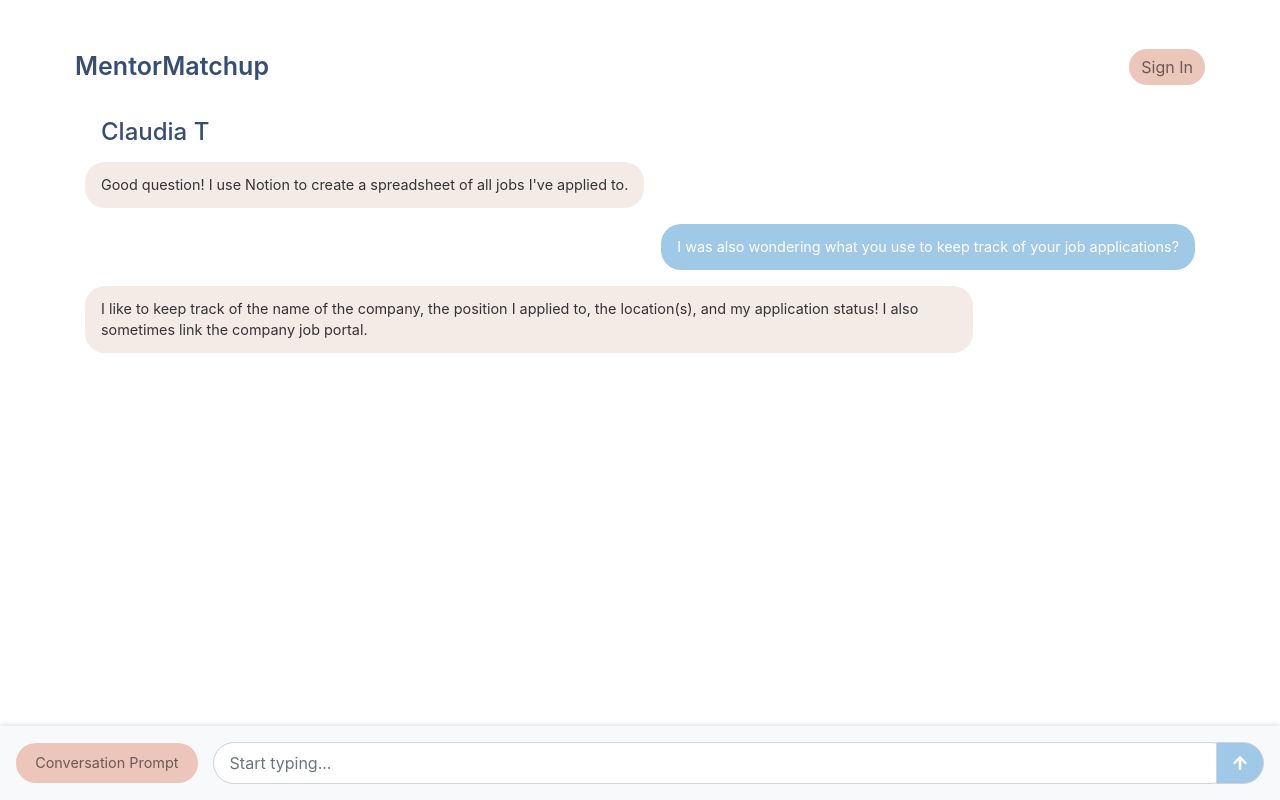
After one commit to awissink/ui-semester-project, a Flask app: template templates/chat.html in a window 1280 px wide. The commit adds this page. Run offline with Flask 3, Linux system fonts and the light colour scheme; the template is opened without the code that fills it, so the values that code supplies are empty; some libraries are stand-ins or nearby versions.

Commit message:
Added chat page frontend

```diff
--- a/static/css/styles.css
+++ b/static/css/styles.css
@@ -110,3 +110,85 @@ form {
     max-width: 500px;
     margin: auto;
 }
+
+/* CHAT STYLES */
+
+  .container {
+    padding-top: 1rem;
+  }
+
+  .chat-window {
+    display: flex;
+    flex-direction: column;
+    margin-bottom: 90px;
+  }
+
+  .message-box {
+    max-width: 80%;
+    margin-bottom: 1rem;
+    padding: 0.75rem 1rem;
+    border-radius: 20px;
+    font-size: 0.9rem;
+  }
+
+  .left {
+    background-color: #F4EBE6;
+    color: #343436;
+    margin-right: auto;
+  }
+
+  .right {
+    background-color: #A0C9E7;
+    color: #fff;
+    margin-left: auto;
+  }
+
+.input-group {
+    display: flex;
+    align-items: center;
+    position: fixed;
+    bottom: 0;
+    left: 0;
+    right: 0;
+    padding: 1rem;
+    background: #f8f9fa;
+    box-shadow: 0 -2px 4px rgba(0,0,0,.1);
+  }
+
+  .btn-prompt {
+    margin-right: 1rem;
+    border-radius: 20px !important;
+    background-color: #ECC6BB;
+    color: #6A5955;
+    border: none;
+    padding: 0.6rem 1.2rem;
+    font-size: 0.9rem;
+  }
+
+/* Adjust the form control to be rounded and taller */
+.input-group .form-control {
+    flex-grow: 1;
+    border-radius: 30px !important; /* More rounded corners for input */
+    padding: 1.25rem 1rem !important; /* Spacious padding for height and comfort */
+    border: 1px solid #ced4da; /* Match Bootstrap's default styling */
+    margin-left: -1px; /* Overlap the border with the prompt button */
+    font-size: 1rem; /* Adjust font size if necessary */
+  }
+
+
+  .input-group .btn-outline-secondary {
+    border-radius: 30px;
+    border: 1px solid #ced4da;
+    background-color: #A0C9E7;
+    color: white;
+    padding: 0.5rem 1rem;
+    margin-left: -15px;
+  }
+
+
+  h3 {
+    font-size: 1.5rem;
+    margin-bottom: 1rem;
+    color: #384E71;
+    padding-left: 1rem;
+  }
--- /dev/null
+++ b/templates/chat.html
@@ -0,0 +1,49 @@
+<!DOCTYPE html>
+<html lang="en">
+<head>
+    <meta charset="UTF-8">
+    <meta name="viewport" content="width=device-width, initial-scale=1.0">
+    <title>MentorMatchup</title>
+    <link href="https://maxcdn.bootstrapcdn.com/bootstrap/4.5.2/css/bootstrap.min.css" rel="stylesheet">
+    <link rel="stylesheet" href="https://cdnjs.cloudflare.com/ajax/libs/font-awesome/5.15.1/css/all.min.css">
+    <link rel="stylesheet" href="../static/css/styles.css">
+</head>
+<body>
+
+<div class="container-fluid my-5">
+    <nav class="homepage-header d-flex justify-content-between align-items-center">
+        <span class="homepage-name primary-blue-color">MentorMatchup</span>
+        <div>
+            <a href="signin.html" class="button-specs btn btn-outline-secondary rounded-pill">Sign In</a>
+        </div>
+    </nav>
+
+    <div class="container mt-3">
+        <h3>Claudia T</h3>
+        <div class="chat-window">
+          <div class="message-box left">
+            Good question! I use Notion to create a spreadsheet of all jobs I've applied to.
+          </div>
+          <div class="message-box right">
+            I was also wondering what you use to keep track of your job applications?
+          </div>
+          <div class="message-box left">
+            I like to keep track of the name of the company, the position I applied to, the location(s), and my application status! I also sometimes link the company job portal.
+          </div>
+        </div>
+      </div>
+
+      <div class="input-group p-3">
+        <button class="btn btn-prompt rounded-circle">Conversation Prompt</button>
+        <input type="text" class="form-control" placeholder="Start typing...">
+        <div class="input-group-append">
+          <button class="btn btn-outline-secondary" type="button"><i class="fas fa-arrow-up"></i></button>
+        </div>
+      </div>
+</div>
+
+<script src="https://code.jquery.com/jquery-3.5.1.slim.min.js"></script>
+<script src="https://cdn.jsdelivr.net/npm/@popperjs/core@2.9.3/dist/umd/popper.min.js"></script>
+<script src="https://maxcdn.bootstrapcdn.com/bootstrap/4.5.2/js/bootstrap.min.js"></script>
+</body>
+</html>
```
Also changed, not shown: 1 other file.
